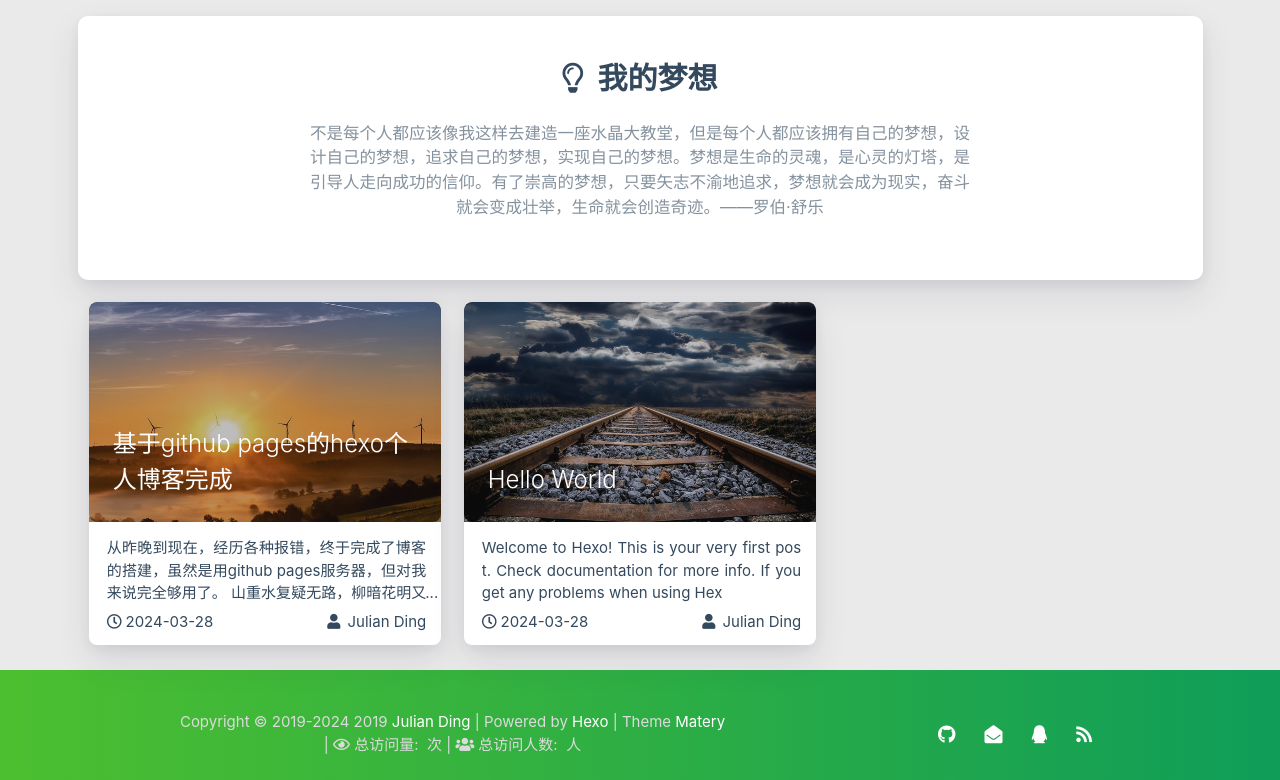
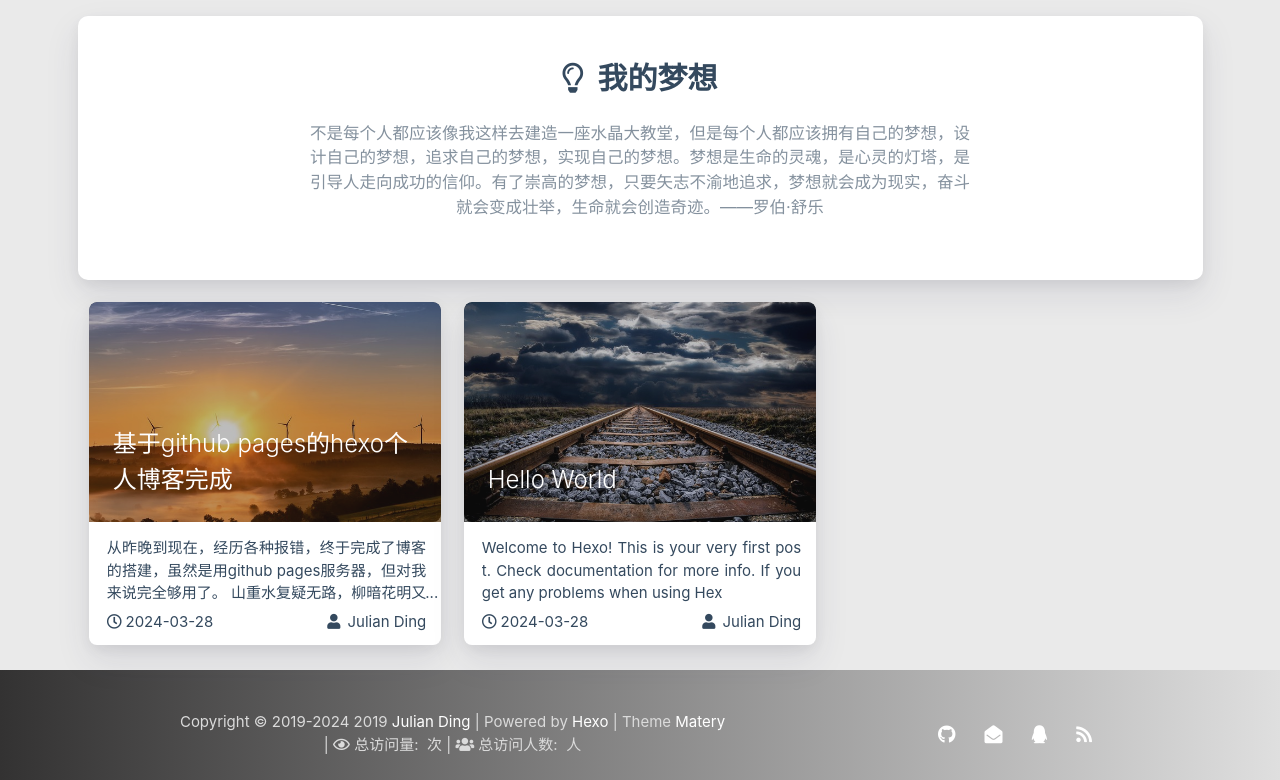
Before and after one commit to julian-ding/julian-ding.github.io, a plain HTML site: page index.html in a window 1280 px wide. Shown: the part 802-1582 px from the top of the page. Drawn offline with nearby package versions, Linux system fonts and the light colour scheme; some packages are replaced by stand-ins of ours; no server answers; a script that the page names is missing.

Commit message:
Site updated: 2024-03-28 19:47:48

```diff
--- a/css/matery.css
+++ b/css/matery.css
@@ -241,7 +241,7 @@ mark {
 }
 
 .bg-color {
-    background-image: linear-gradient(to right, #4cbf30 0%, #0f9d58 100%);
+    background-image: linear-gradient(to right, #333232 0%, #dfdfdf 100%);
 }
 
 .text-color {
```
Also changed, not shown: medias/reward/alipay.jpg, medias/reward/wechat.png.
